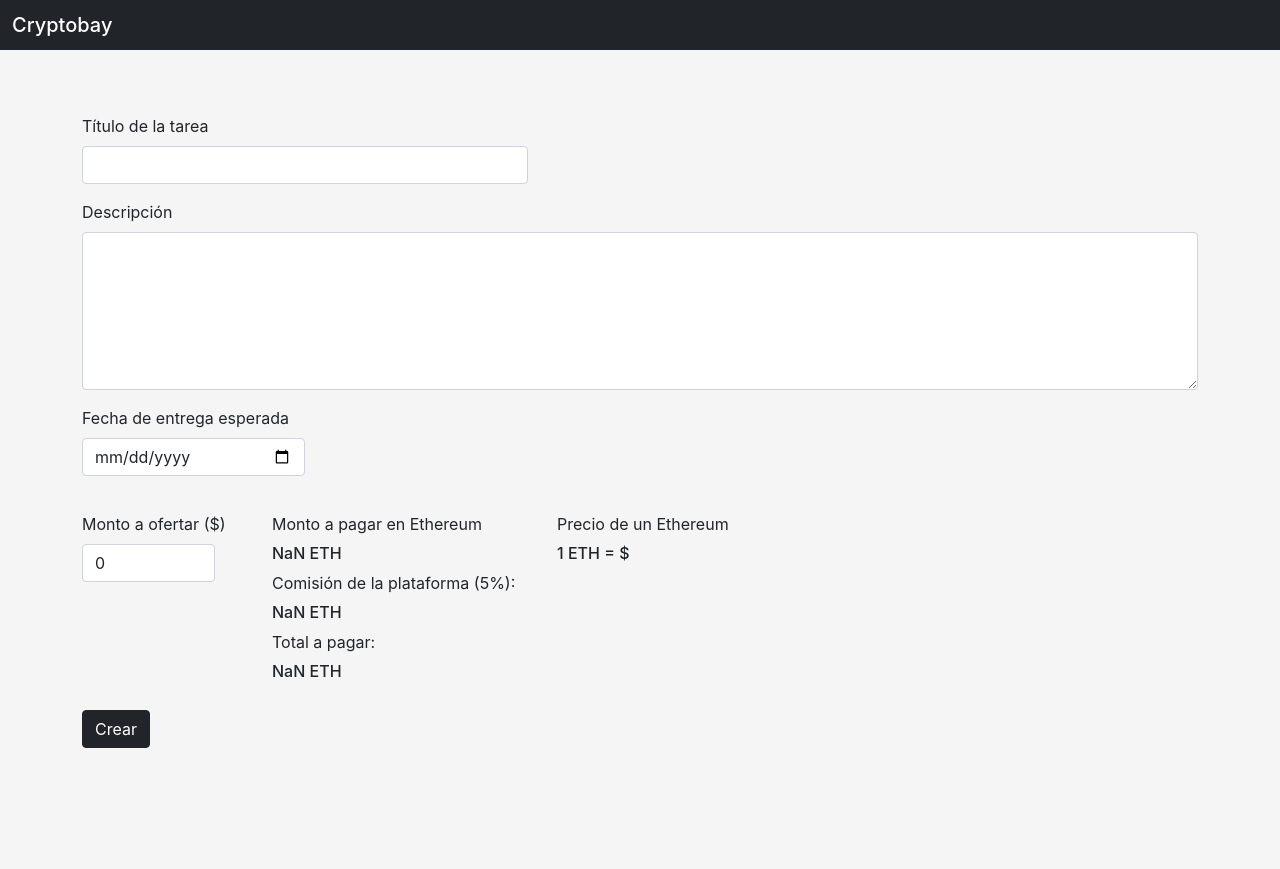
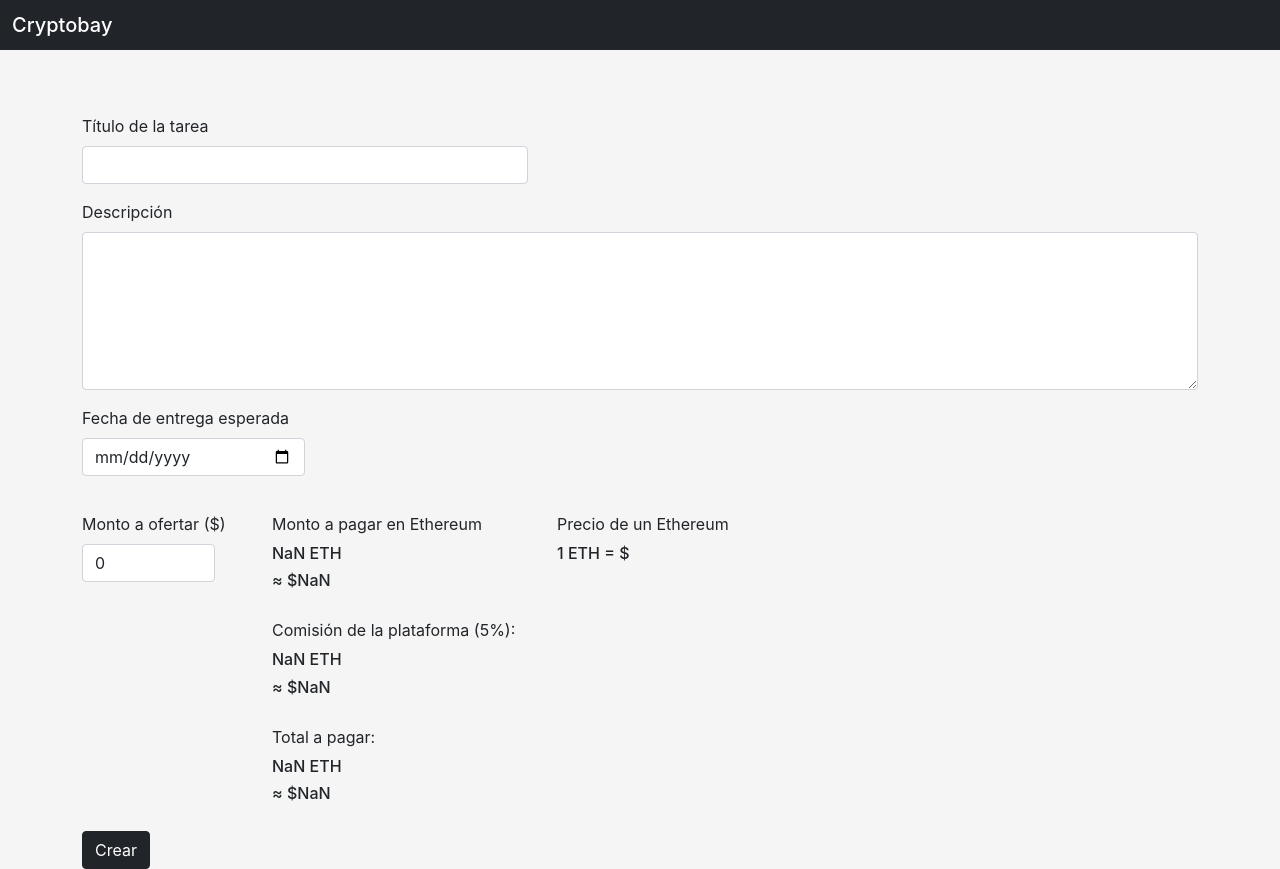
Before and after one commit to ivan050898/DemoBlockChain, a React (Create React App) app in the folder demo/: page /Empresa in a window 1280 px wide. Before the commit the page ends 800 px from the top, so only its background shows below. Built offline with nearby package versions, Linux system fonts and the light colour scheme; no server answers.

Commit message:
commit final

```diff
--- a/demo/src/Componentes/Empresa.js
+++ b/demo/src/Componentes/Empresa.js
@@ -31,6 +31,15 @@ const Empresa = () => {
           }
         }
     }
+
+    const formatMoney =(monto )=>{
+        var formatter = new Intl.NumberFormat('en-US', {
+            style: 'currency',
+            currency: 'USD',
+        });
+        return formatter.format(monto); /* $2,500.00 */
+    }
+
 
     const CargarCuentas = async ()=>{
         var accounts = await web3.eth.getAccounts();
@@ -94,10 +103,15 @@ const Empresa = () => {
                             <div className="col-sm-3" >
                                 <label  className="form-label">Monto a pagar en Ethereum</label>
                                 <h6>{Oferta/EthereumPrecio} ETH</h6>
-                                <label  className="form-label">Comisión de la plataforma (5%):</label>
+                                <h6> ≈ {formatMoney((Oferta/EthereumPrecio)*EthereumPrecio)} </h6>
+
+                                <label  className="form-label" style={{"marginTop":"20px"}}>Comisión de la plataforma (5%):</label>
                                 <h6> {(Oferta/EthereumPrecio)*0.05} ETH</h6>
-                                <label  className="form-label">Total a pagar:</label>
+                                <h6> ≈ {formatMoney(((Oferta/EthereumPrecio)*0.05)*EthereumPrecio)} </h6>
+
+                                <label  className="form-label" style={{"marginTop":"20px"}}>Total a pagar:</label>
                                 <h6> {((Oferta/EthereumPrecio)*0.05)+(Oferta/EthereumPrecio)} ETH</h6>
+                                <h6> ≈ {formatMoney((((Oferta/EthereumPrecio)*0.05)+(Oferta/EthereumPrecio))*EthereumPrecio)} </h6>
 
                             </div>
                             <div className="col-sm-4" >
--- a/demo/src/Componentes/Wallet.js
+++ b/demo/src/Componentes/Wallet.js
@@ -1 +1 @@
-export const WALLET= "0xfed8EAcf5e5D5ae38931d4A37a179e125958E6bb";
+export const WALLET= "0xe33C5AaB53be9Cd6dc56c7DcfEA5E41B8c10621B";
```
